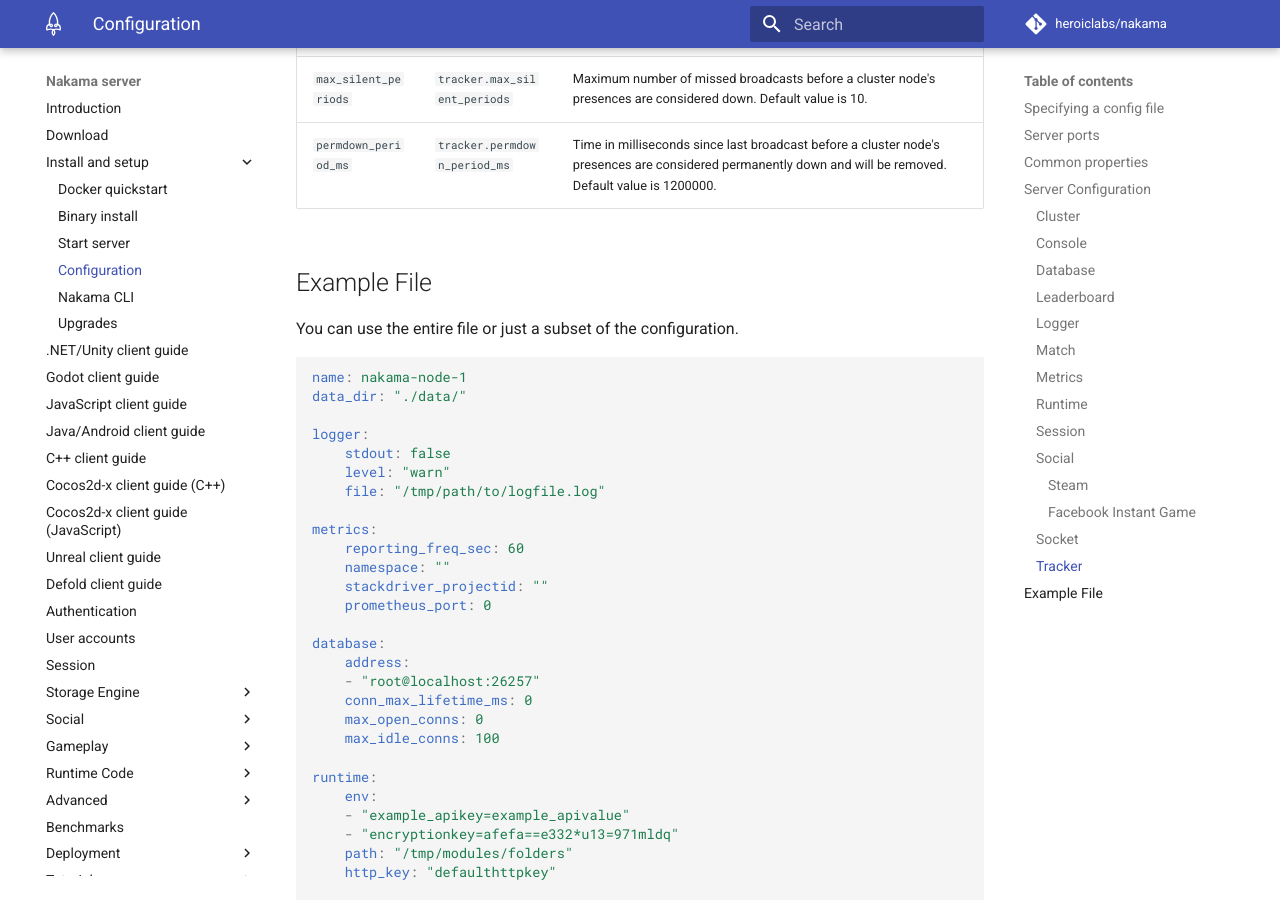
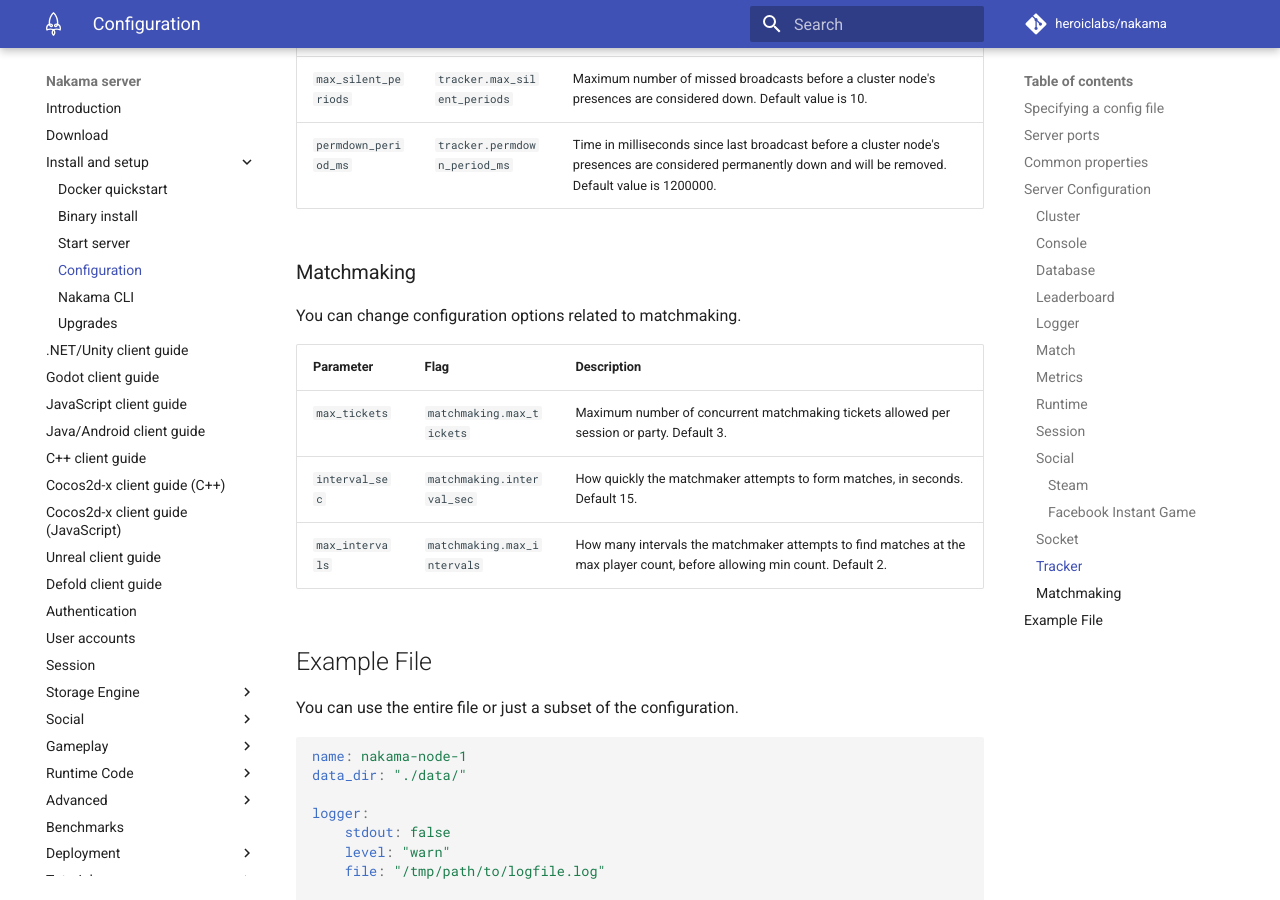
Before and after one commit to heroiclabs/nakama-docs, an MkDocs documentation site: the page built from docs/install-configuration.md, in a window 1280 px wide and 900 px high, scrolled down 11712 px. Built offline with MkDocs 1.6.1 and Material for MkDocs 9.7.7, drawn with Linux system fonts in a browser that asks for light colours; comment, search, counter and statistics services are not loaded; some of the changed text lies outside the part shown.

Commit message:
document matchmaker config flags

````diff
--- a/docs/install-configuration.md
+++ b/docs/install-configuration.md
@@ -313,6 +313,16 @@
 -->
 
 
+### Matchmaking
+
+You can change configuration options related to matchmaking.
+
+| Parameter | Flag | Description
+| --------- | ---- | -----------
+| <a class="anchor" id="matchmaking.max_tickets"></a>`max_tickets` | `matchmaking.max_tickets` | Maximum number of concurrent matchmaking tickets allowed per session or party. Default 3.
+| <a class="anchor" id="matchmaking.interval_sec"></a>`interval_sec` | `matchmaking.interval_sec` | How quickly the matchmaker attempts to form matches, in seconds. Default 15.
+| <a class="anchor" id="matchmaking.max_intervals"></a>`max_intervals` | `matchmaking.max_intervals` | How many intervals the matchmaker attempts to find matches at the max player count, before allowing min count. Default 2.
+
 ## Example File
 
 You can use the entire file or just a subset of the configuration.
@@ -379,4 +389,10 @@
 	gossip_bindaddr: "0.0.0.0"
 	gossip_bindport: 7352
 	rpc_port: 7353
+
+matchmaker:
+	max_tickets: 2
+	interval_sec: 15
+	max_intervals: 3
+
 ```
````
